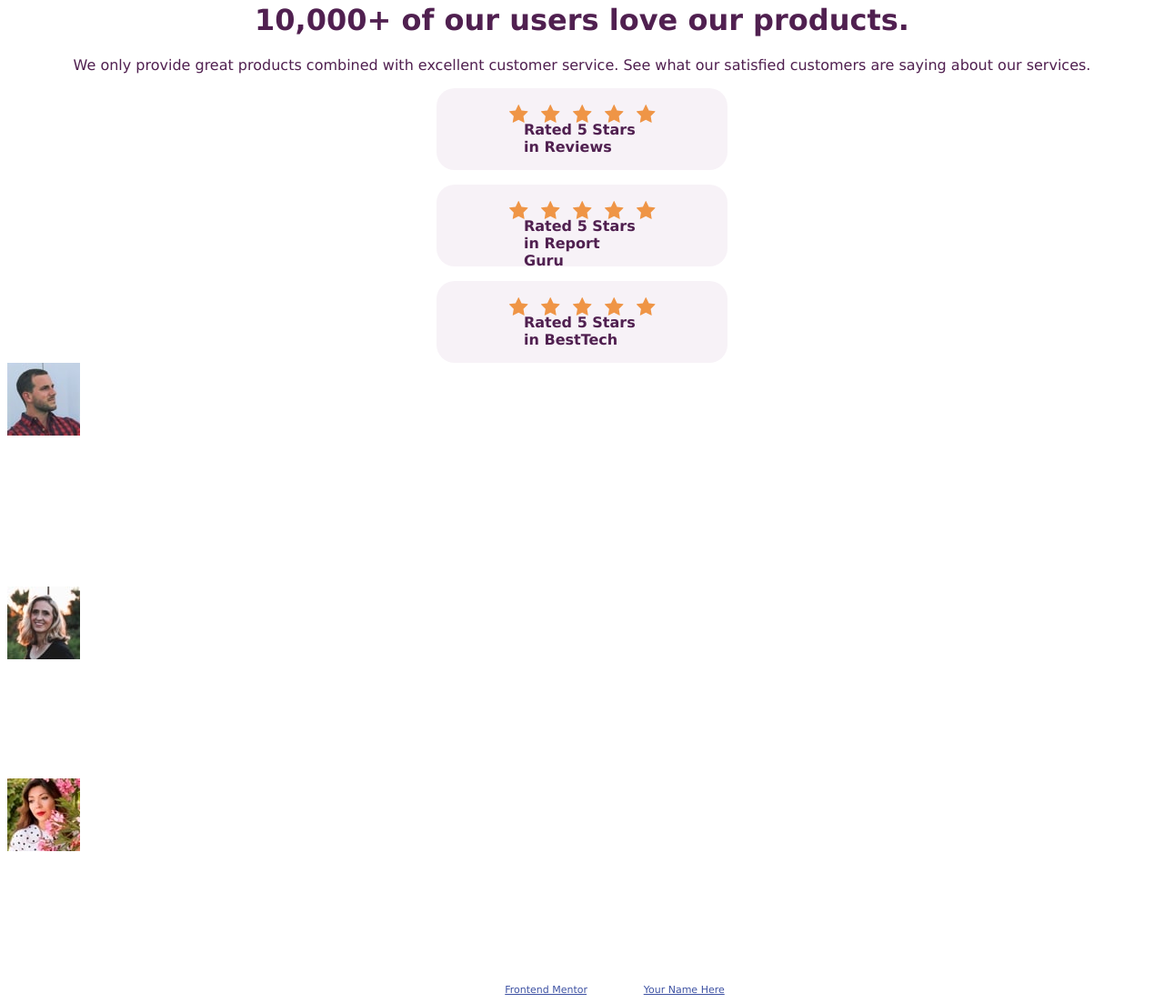
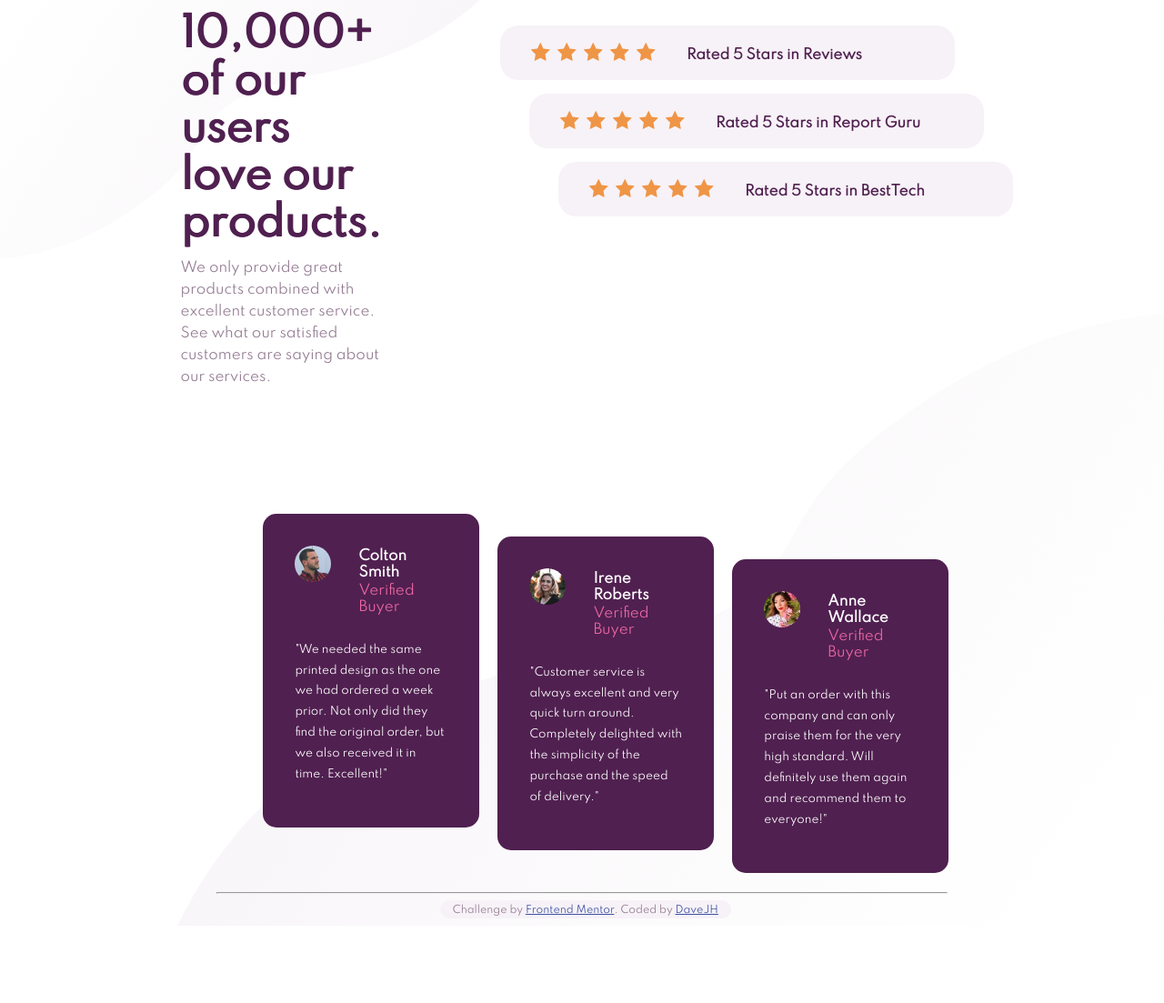
Before and after one commit to DaveyJH/social-proof, a plain HTML site: page index.html in a window 1280 px wide. Shown: the part 77-1180 px from the top of the page at 91% size. After the commit the page ends 1095 px from the top, so only its background shows below. Drawn offline with Linux system fonts and the light colour scheme; a web font is replaced by a local one.

Commit message:
nearly complete
reminds me i need to make more comments!

```diff
--- a/assets/css/style.css
+++ b/assets/css/style.css
@@ -1,77 +1,362 @@
 
-@import url("https://fonts.google.com/specimen/Spartan");
+@import url('https://fonts.googleapis.com/css2?family=Spartan&display=swap');
 
 body {
     font-family: "Spartan", "Verdana", sans-serif;
-    font-weight: 500;
     color: white;
+    font-size: 15px;
+    background-image: url("../images/bg-pattern-top-mobile.svg"), url("../images/bg-pattern-bottom-mobile.svg");
+    background-repeat: no-repeat, no-repeat;
+    background-position: top, right bottom;
+
 }
+
 
 .purple-text {
     color: hsl(300, 43%,22%);
 }
 
+header {
+        margin: 80px auto 50px;
+        text-align: center;
 
+}
 
 h1 {
-    text-align: center;
     font-weight: 700;
+    padding: 0 30px;
 }
-header {
-        margin-top: 80px;
-}
+
 header p {
-    text-align: center;
+    line-height: 1.5rem;
+    padding: 0 10px;
+    font-size: 15px;
+    color: hsl(303, 10%, 53%);
+    font-weight: 500;
 }
 
 #star-rates {
     font-weight: 700;
+    font-size: 15px;
 }
 
 .stars {
+
     height: 90px;
     background-color: hsl(300, 24%, 96%);
     border-radius: 20px;
     width: 320px;
-    margin-left: auto;
-    margin-right: auto;
+    margin: 15px auto;
     position: relative;
+    text-align: center;
+    justify-content: center;
+    font-size: 15px;
+
+    /*  */
+    display: flex;
+    flex-wrap: wrap;
+    /*  */
     }
 
 .stars img {
-    margin-right: 11px;
+    margin-top: 18px;
+    display: inline-block;
 }
 
-.stars img:first-of-type {
-    position: absolute;
-    left:80px;
+
+.star-line {
+    position: relative;
+    width: 320px;
+
+
+    flex: 100%;
+    /*  */
+} */
+
+.stars p {
+    position: relative;
     top: 18px;
+    text-align: center;
+
+    /*  */
+    flex: 100%;
+    /*  */
 }
 
-.stars img:nth-of-type(2) {
-    position: absolute;
-    left:115px;
-    top: 18px;
+.image-ball {
+    width: 40px;
+    border-radius: 25px;
 }
 
-.stars img:nth-of-type(3) {
-    position: absolute;
-    left:150px;
-    top: 18px;
+#reviews>div>div>section {
+    background-color: hsl(300, 43%,22%);
+    width: 250px;
+    margin: 15px auto;
+    padding: 35px;
+    border-radius: 15px;
+
 }
 
-.stars img:nth-of-type(4) {
-    position: absolute;
-    left:185px;
-    top: 18px;
+#reviews>div>div>section>div {
+    display:flex;
 }
 
-.stars img:nth-of-type(5) {
-    position: absolute;
-    left:220px;
-    top: 18px;
+
+
+#reviews>div>div>section>div>div {
+    margin-top: -12px;
+    font-size: 15px;
+}
+.w-name {
+    font-weight: 700;
+    margin-bottom: -13px;
+    margin-left: 30px;
+}
+.pink {
+    color: hsl(333, 80%, 67%);
+    font-weight: 500;
+    margin-left: 30px;
 }
 
-.stars p {
-    padding: 36px 30%;
+
+
+#reviews>div>div>section>p {
+    font-size: 12px;
+    font-stretch: extra-expanded;
+    line-height: 190%;
+
 }
+
+
+
+.attribution {
+    font-size: 11px;
+    text-align: center;
+    background-color: hsl(300, 24%, 96%);
+    width: 320px;
+    margin: 0 auto;
+    border-radius:10px;
+    color:hsl(303, 10%, 53%);
+    height: 20px;
+    line-height: 22px;
+    vertical-align: center;
+}
+
+.attribution a {
+    color: hsl(228, 45%, 44%);
+}
+
+
+@media only screen and (min-width: 376px) {
+
+    body {
+        background-image: url("../images/bg-pattern-top-desktop.svg"), url("../images/bg-pattern-bottom-desktop.svg");
+        background-position: top left, bottom right;
+    }
+
+    #top {
+        display:flex;
+        position: relative;
+    }
+
+    body {
+        padding: 8% 18% 0%;
+    }
+    header {
+        width: 50%;
+        text-align: left;
+        margin-top: -80px;
+        margin-left: -80px;
+        margin-right: 5%;
+        padding: 30px;
+    }
+
+    h1 {
+        font-size: 44px;
+        text-shadow: 1px 0 hsl(300, 43%,22%);
+        margin-left: -20px;
+        margin-bottom: -5px;
+    }
+
+    .stars {
+        width: 45vw;
+        height: 60px;
+        flex-wrap: nowrap;
+        align-items: center;
+        justify-items: center;
+        max-width: 500px;
+
+    }
+
+    .star-line {
+        margin-top: -10px;
+        width: 35%;
+        flex: 0 1 35%;
+        padding: 10px;
+        margin-left: 20px;
+        margin-right: 20px;
+        display: flex;
+        align-items: center;
+        justify-items: center;
+    }
+
+    .stars p {
+        flex: 0 1 65%;
+        margin-top: 21px;
+        text-align: left;
+        padding-right: 5%;
+    }
+
+    #star-rates {
+        margin-top: -20px;
+        margin-left: 30px;
+    }
+
+    .star-line img {
+        /* display: inline; */
+        /* max-width: 100%; */
+        max-height: 35%;
+        margin: 20px auto 12px;
+        padding-left: 1px;
+        padding-right: 1px;
+    }
+
+    #star-rates>section:nth-child(2) {
+        position: relative;
+        left: 2.5vw;
+    }
+
+    #star-rates>section:nth-child(3) {
+        position: relative;
+        left: 5vw;
+    }
+
+    #reviews {
+        width: 62.6vw;
+        margin-bottom: 20px;
+        margin-left: auto;
+        margin-right: auto;
+    }
+
+    #review-in {
+        display: flex;
+        width: 90%;
+        margin-left: auto;
+        margin-right: auto;
+        justify-content: space-around;
+    }
+
+    #reviews>div>div {
+        padding: 10px;
+        display: flex;
+        align-items: stretch;
+        margin-left: auto;
+        margin-right: auto;
+    }
+
+    .flex {
+        width: 33%;
+    }
+
+    .flex section {
+        margin: auto;
+    }
+
+    footer {
+
+        width: 100vw;
+        text-align: center;
+        margin-left: -29.2%;
+    }
+
+    .second {
+        position: relative;
+        top: 25px;
+    }
+
+    .third {
+        position: relative;
+        top: 50px;
+    }
+
+
+
+
+@media only screen and (max-width: 1040px) {
+    #review-in {
+        flex-direction: column;
+    }
+
+    .flex section>div {
+        width: 80vw;
+    }
+
+    .flex {
+        margin: 0%;
+    }
+
+    #reviews>div>div>section {
+        width: 60vw;
+        margin-left: -200px;
+    }
+
+    #top{
+        padding: 8% 18% 0;
+    }
+
+    body {
+        padding: 0;
+    }
+
+    footer {
+        width: 100vw;
+       margin-left: auto;
+       margin-right: auto;
+    }
+
+     #star-rates>section:nth-child(2) {
+        position: relative;
+        left: 0vw;
+    }
+
+    #star-rates>section:nth-child(3) {
+        position: relative;
+        left: 0vw;
+    }
+
+    .stars {
+        flex-wrap: wrap;
+        height: 100px;
+    }
+
+    .star-line {
+        flex: 100%;
+    }
+
+    .stars p {
+        flex: 100%;
+        width: 100%;
+        text-align: center;
+        position: relative;
+        bottom: 20px;
+        left: 8px;
+    }
+
+    @media only screen and (max-width: 899px) {
+        #star-rates {
+            margin-left: -20px;
+        }
+
+        .stars {
+            width: 40vw;
+        }
+
+        #spacer {
+            min-width: 8px;
+            width: 5%;
+            height: 5px;
+        }
+    }
+
+}
+}
--- a/index.html
+++ b/index.html
@@ -16,88 +16,116 @@
     <title>Frontend Mentor | Social proof section</title>
 
     <!-- Feel free to remove these styles or customise in your own stylesheet 👍 -->
-    <style>
-      .attribution {
-        font-size: 11px;
-        text-align: center;
-      }
-      .attribution a {
-        color: hsl(228, 45%, 44%);
-      }
-    </style>
+
   </head>
   <body>
+    <div id="top">
       <header>
+        <div>
         <h1 class="purple-text">10,000+ of our users love our products.</h1>
+        </div>
 
-      <p class="purple-text">We only provide great products combined with excellent customer service.
+        <p>We only provide great products combined with excellent customer service.
         See what our satisfied customers are saying about our services.</p>
       </header>
-
       <div id="star-rates">
 
-      <section id="review-stars" class="stars purple-text first">
+        <section id="review-stars" class="stars purple-text">
+          <div class="star-line">
             <img src="assets/images/icon-star.svg" height= 20px>
             <img src="assets/images/icon-star.svg" height= 20px>
             <img src="assets/images/icon-star.svg" height= 20px>
             <img src="assets/images/icon-star.svg" height= 20px>
             <img src="assets/images/icon-star.svg" height= 20px>
-        <p>Rated 5 Stars in Reviews</p>
+          </div>
+      <p>Rated 5 Stars in Reviews </p>
         </section>
 
-      <section id="guru-stars" class="stars purple-text second">
+        <section id="guru-stars" class="stars purple-text">
+          <div class="star-line">
           <img src="assets/images/icon-star.svg" height= 20px>
           <img src="assets/images/icon-star.svg" height= 20px>
           <img src="assets/images/icon-star.svg" height= 20px>
           <img src="assets/images/icon-star.svg" height= 20px>
           <img src="assets/images/icon-star.svg" height= 20px>
+          </div>
           <p>Rated 5 Stars in Report Guru</p>
         </section>
 
-      <section id="tech-stars" class="stars purple-text third">
+        <section id="tech-stars" class="stars purple-text">
+          <div class="star-line">
           <img src="assets/images/icon-star.svg" height= 20px>
           <img src="assets/images/icon-star.svg" height= 20px>
           <img src="assets/images/icon-star.svg" height= 20px>
           <img src="assets/images/icon-star.svg" height= 20px>
           <img src="assets/images/icon-star.svg" height= 20px>
+          </div>
           <p>Rated 5 Stars in BestTech</p>
         </section>
 
       </div>
+    </div>
+    <br>
 
     <div id="reviews">
+      <div id="review-in">
+
+        <div class="flex">
           <section class="first">
+            <div>
               <img src="assets/images/image-colton.jpg" class="image-ball" height="100%">
-      <h2>Colton Smith</h2>
-      <h3>Verified Buyer</h3>
+              <div>
+              <p class="w-name">Colton Smith</p>
+              <p class="pink">Verified Buyer</p>
+              </div>
+            </div>
             <p>"We needed the same printed design as the one we had ordered a week prior.
             Not only did they find the original order, but we also received it in time.
             Excellent!"
             </p>
           </section>
+        </div>
+
+        <div class="flex">
           <section class="second">
+            <div>
               <img src="assets/images/image-irene.jpg" class="image-ball" height="100%">
-      <h2>Irene Roberts</h2>
-      <h3>Verified Buyer</h3>
-      "Customer service is always excellent and very quick turn around. Completely
+              <div>
+                <p class="w-name">Irene Roberts</p>
+                <p class="pink">Verified Buyer</p>
+              </div>
+            </div>
+            <p>"Customer service is always excellent and very quick turn around. Completely
             delighted with the simplicity of the purchase and the speed of delivery."
+            </p>
           </section>
+        </div>
 
+        <div class="flex">
           <section class="third">
+            <div>
               <img src="assets/images/image-anne.jpg" class="image-ball" height="100%">
-      <h2>Anne Wallace<h2>
-      <h3>Verified Buyer</h3>
+              <div>
+                <p class="w-name">Anne Wallace</p>
+                <p class="pink">Verified Buyer</p>
+              </div>
+            </div>
             <p>"Put an order with this company and can only praise them for the very high
             standard. Will definitely use them again and recommend them to everyone!"
             </p>
           </section>
         </div>
-
+      </div>
+    </div>
+    <br>
+    <hr>
+    <footer>
     <div class="attribution">
       Challenge by
       <a href="https://www.frontendmentor.io?ref=challenge" target="_blank"
         >Frontend Mentor</a
-      >. Coded by <a href="#">Your Name Here</a>.
+      >. Coded by <a href="#"><a href="https://linkedin.com/in/davejhorrocks" target="_blank" rel= "author">DaveJH</a>
     </div>
+    </footer>
   </body>
 </html>
```
Also changed, not shown: assets/images/desktop-snip.jpg (added), 3 other files. Lines whose indentation alone changed are shown as unchanged.
